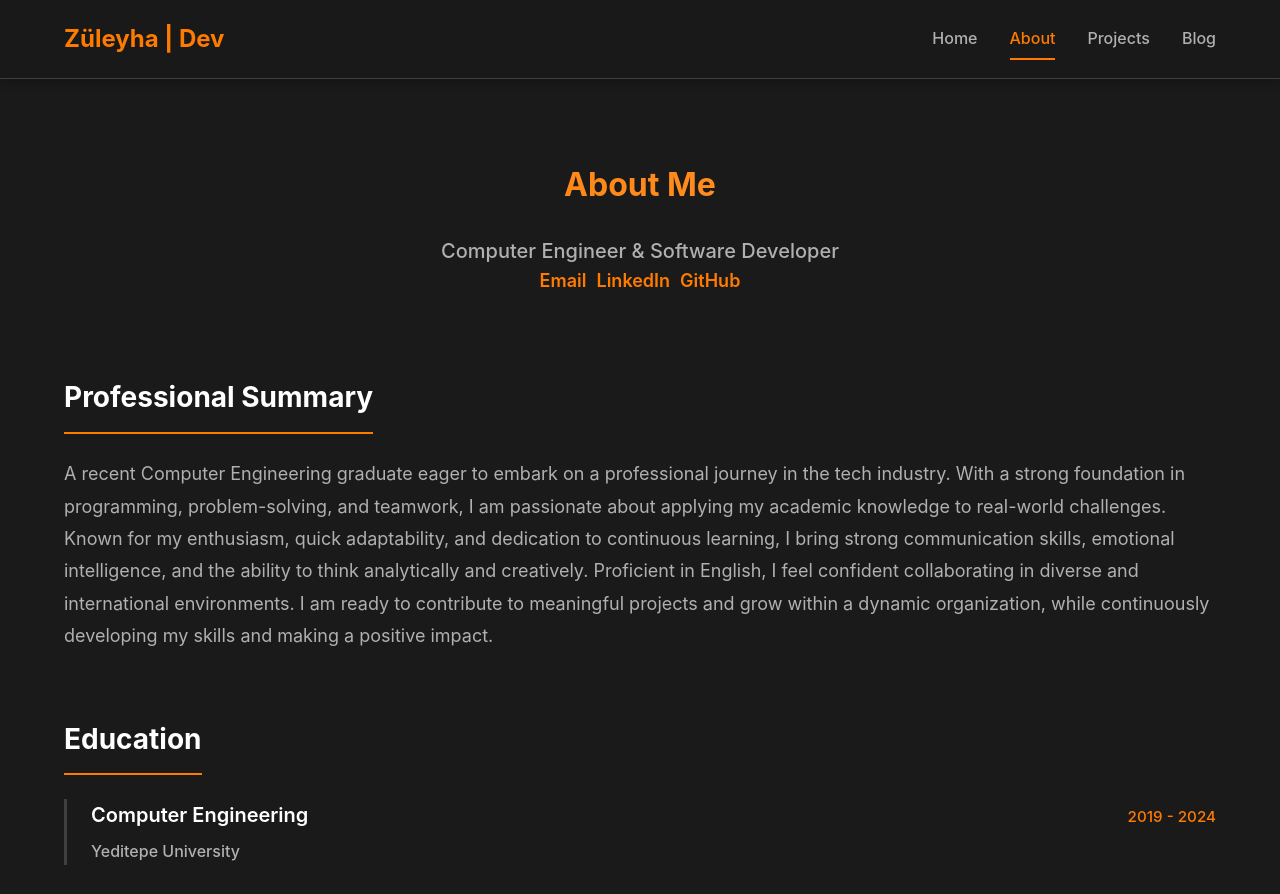
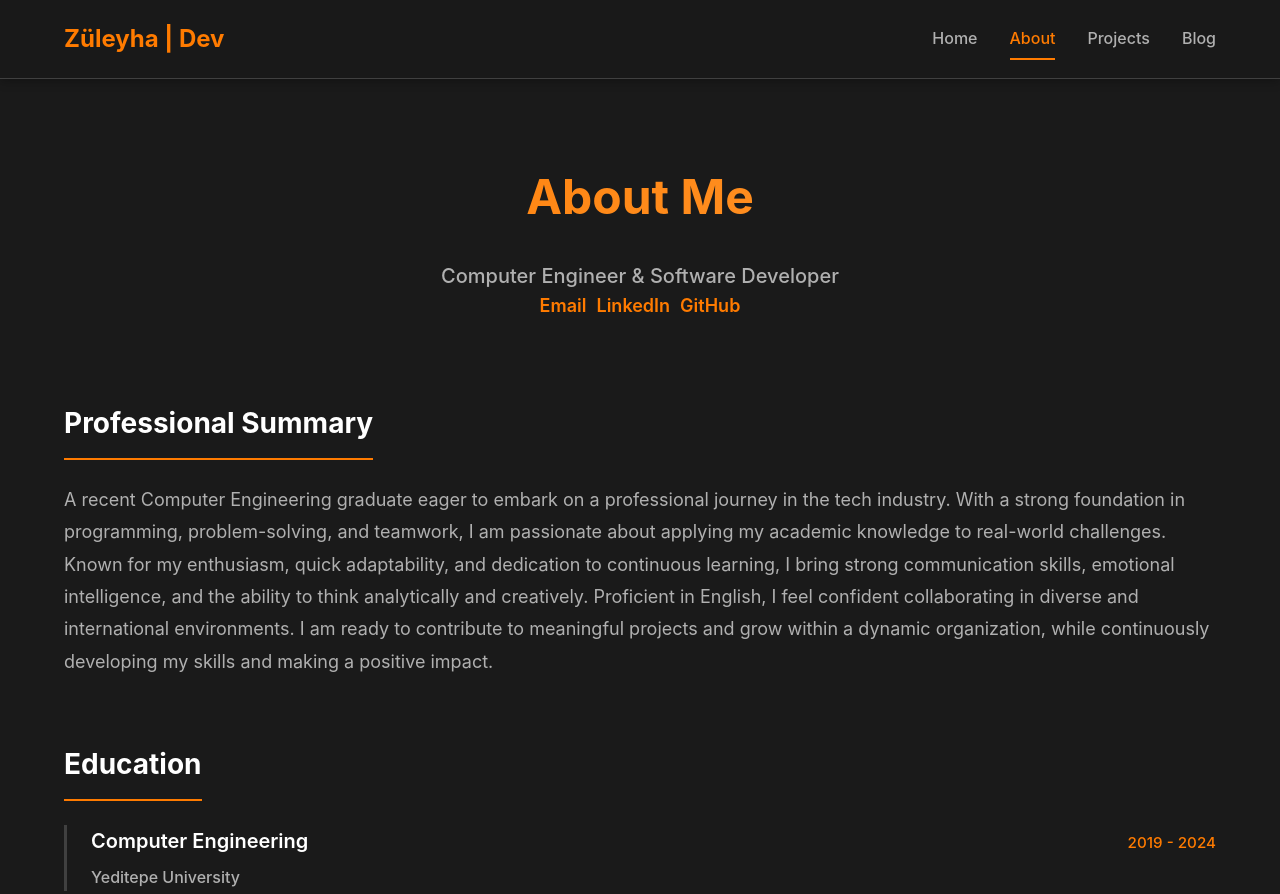
Before and after one commit to zuleyhasen/cv-website, a plain HTML site: page about/index.html in a window 1280 px wide. Shown: the top 894 px of the page. Drawn offline with Linux system fonts and the light colour scheme.

```diff
--- a/style.css
+++ b/style.css
@@ -320,6 +320,7 @@
      text-align: center;
      border: 1px solid var(--border);
      transition: all 0.3s ease;
+     text-decoration: none;
  }
 
  .feature-card:hover {
@@ -403,7 +404,7 @@
 
 
  .about-header h1 {
-     ont-size: 3rem;
+     font-size: 3rem;
      font-weight: 700;
      color: var(--text-primary);
      margin-bottom: calc(var(--spacing-unit) * 3);
```
